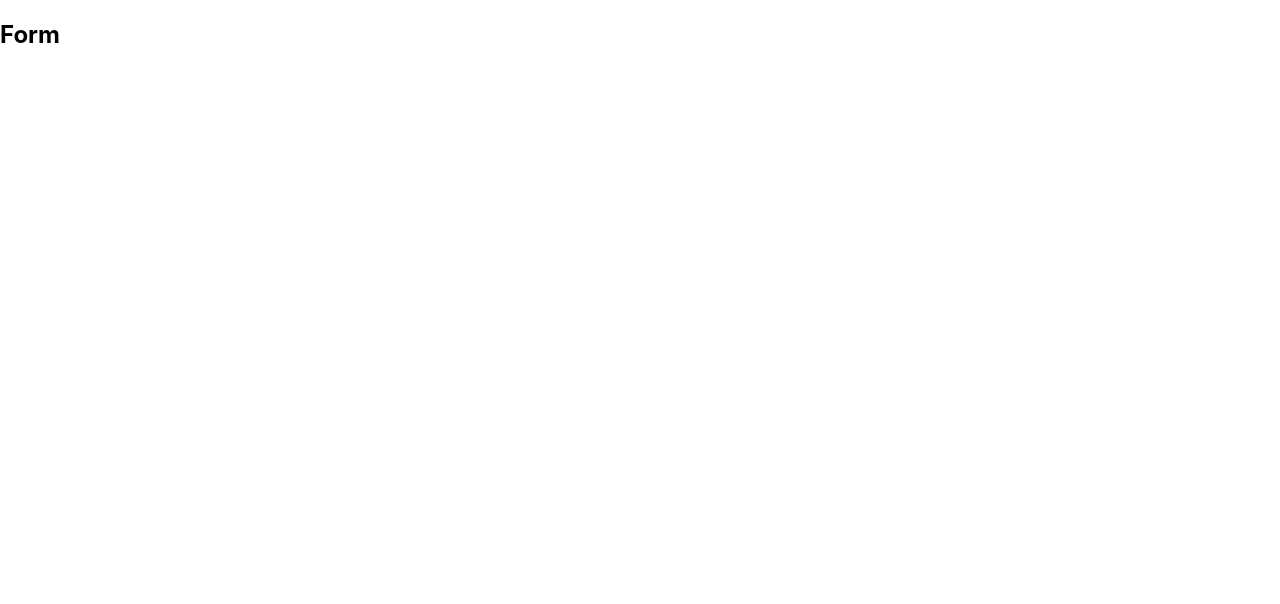
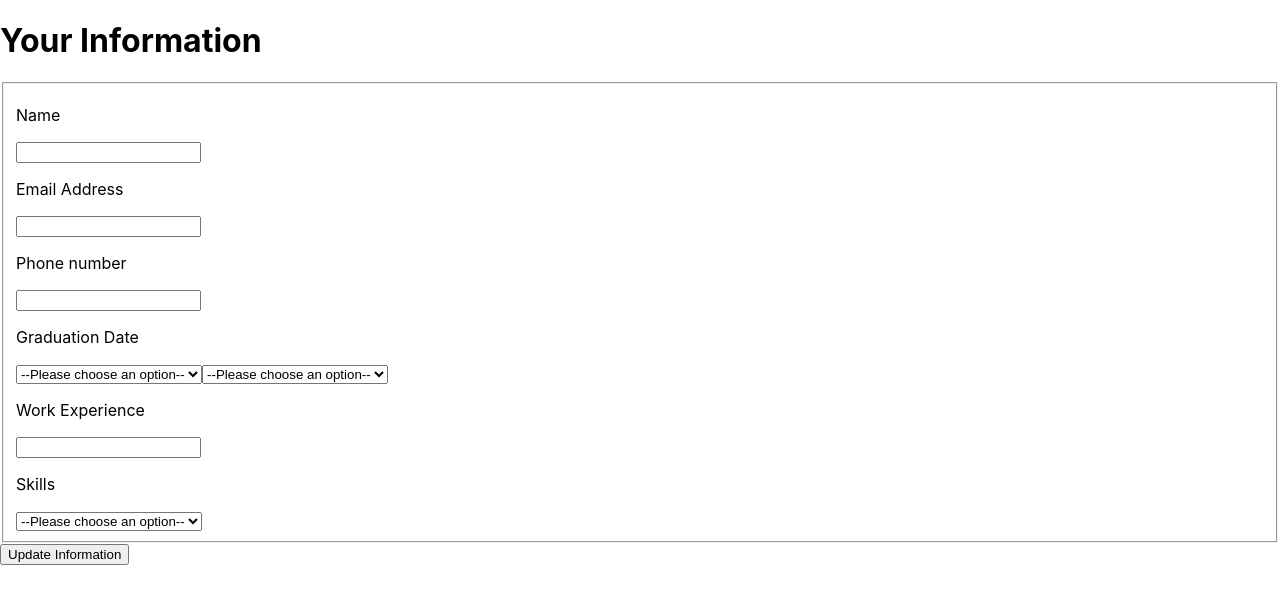
Before and after one commit to Macro-Chips/evn, a React (Create React App) app: page /profile in a window 1280 px wide. Shown: the top 604 px of the page. Built offline with nearby package versions, Linux system fonts and the light colour scheme.

Commit message:
created the form

```diff
--- a/package.json
+++ b/package.json
@@ -3,11 +3,16 @@
   "version": "0.1.0",
   "private": true,
   "dependencies": {
+    "@material-ui/core": "^5.0.0-alpha.27",
+    "@material-ui/lab": "^5.0.0-alpha.27",
     "@testing-library/jest-dom": "^5.11.4",
     "@testing-library/react": "^11.1.0",
     "@testing-library/user-event": "^12.1.10",
+    "date-fns": "^2.19.0",
+    "final-form": "^4.20.2",
     "react": "^17.0.1",
     "react-dom": "^17.0.1",
+    "react-final-form": "^6.5.2",
     "react-router-dom": "^5.2.0",
     "react-scripts": "4.0.3",
     "web-vitals": "^1.0.1"
--- a/src/ProfilePage/Form.js
+++ b/src/ProfilePage/Form.js
@@ -1,6 +1,61 @@
 import React from "react";
 
 
-export default function Form() {
-    return <h2>Form</h2>;
+export default function ProfileForm() {
+    return (
+
+        <div className="wrapper">
+        <h1>Your Information</h1>
+        <form>
+        <fieldset>
+        <label>
+           <p>Name</p>
+           <input name="name" />
+         </label>
+
+         <label>
+           <p>Email Address</p>
+           <input name="email" />
+         </label>
+
+         <label>
+           <p>Phone number</p>
+           <input name="number" />
+         </label>
+
+         <label>
+           <p>Graduation Date</p>
+           <select name="month" >
+               <option value="">--Please choose an option--</option>
+               <option value="Jan">January</option>
+           </select>
+
+           <select name="year" >
+               <option value="">--Please choose an option--</option>
+               <option value="2022">2022</option>
+           </select>
+           </label>
+
+
+        <label>
+           <p>Work Experience</p>
+           <input name="workExp" />
+         </label>
+
+         <label>
+           <p>Skills</p>
+           <select name="skills" >
+               <option value="">--Please choose an option--</option>
+               <option value="css">CSS</option>
+               <option value="python">Python</option>
+           </select>
+           </label>
+           </fieldset>
+           </form>
+        <button type="submit"> Update Information </button>
+        </div>
+    );
+
+
+
 }
```
Also changed, not shown: 1 other file (tests, documents, lock files or other folders).
